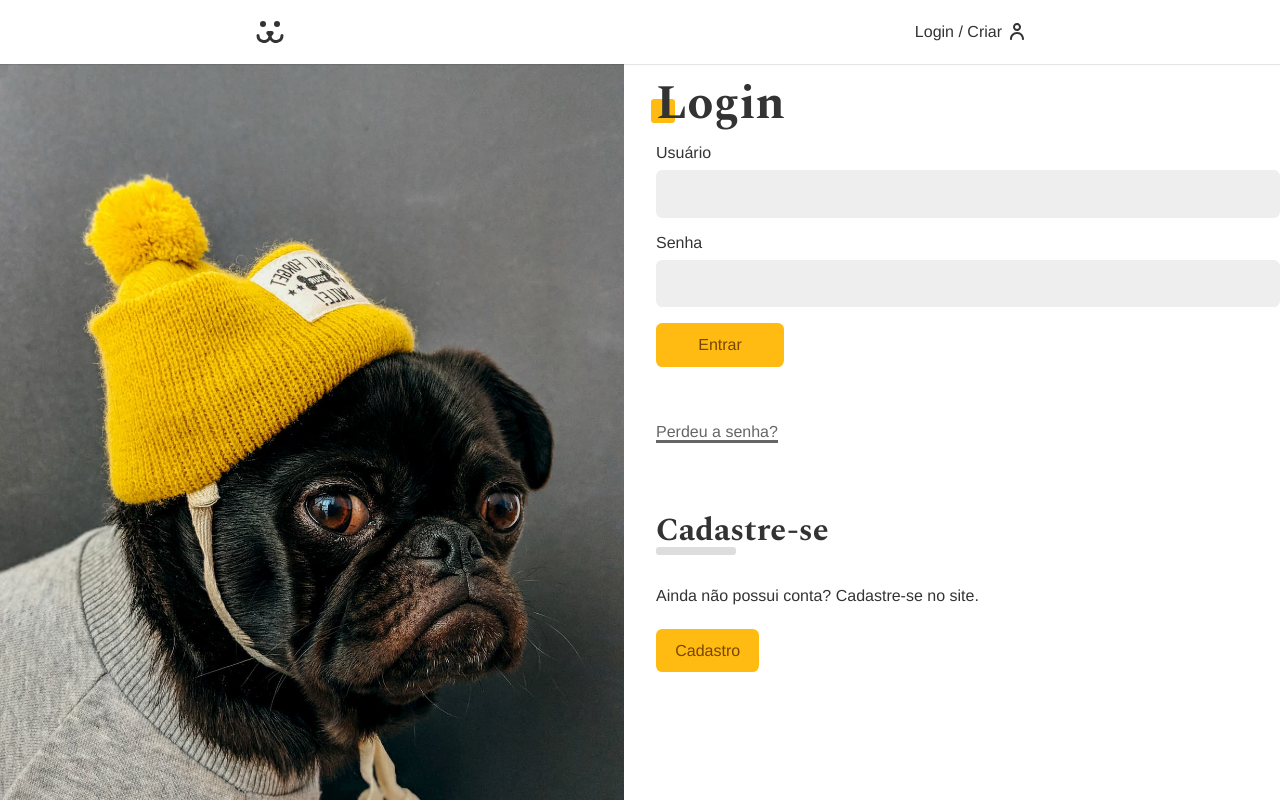
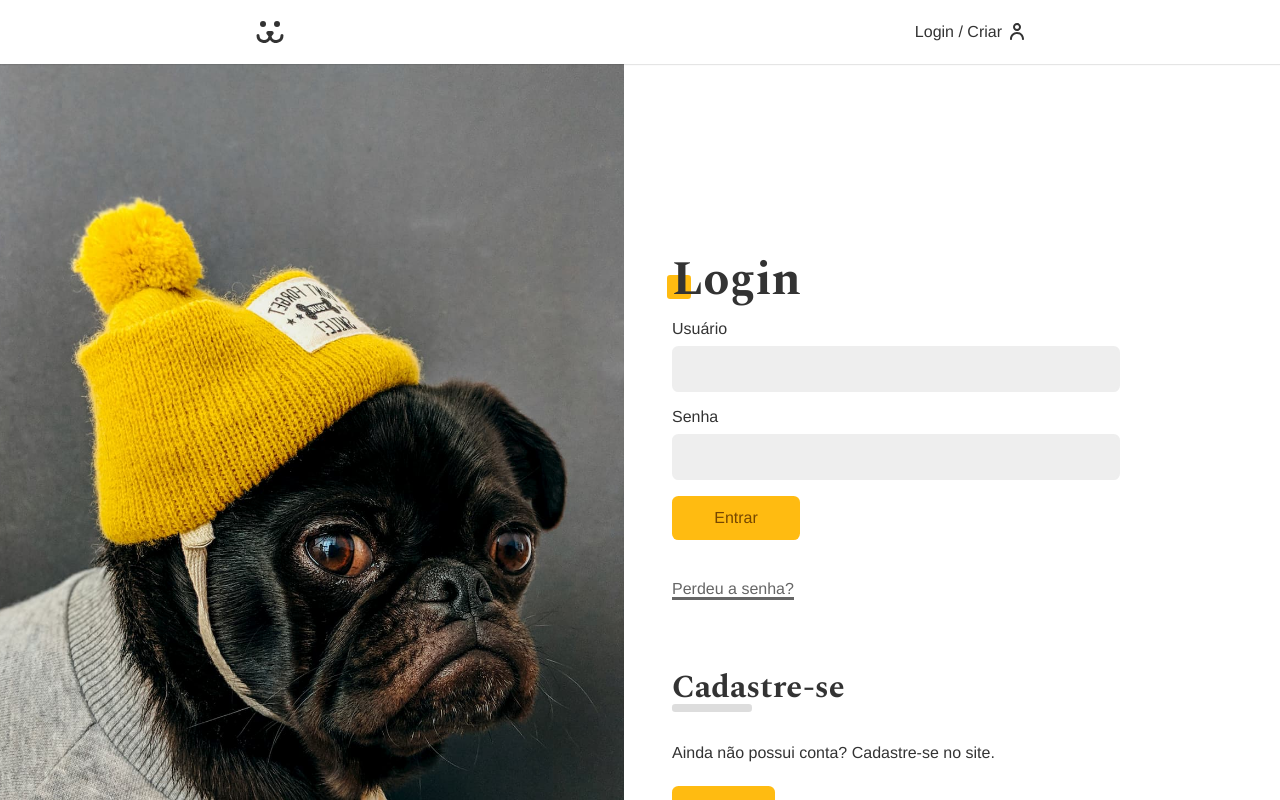
Before and after one commit to MatheusTG/dogs-next, a Next.js app: page /login in a window 1280 px wide. Shown: the top 800 px of the page. Built offline with nearby package versions, Linux system fonts and the light colour scheme.

Commit message:
Refactoring login style

```diff
--- a/src/app/globals.css
+++ b/src/app/globals.css
@@ -97,3 +97,29 @@ ul {
 .VictoryContainer {
   height: initial !important;
 }
+
+.button {
+  font-size: 1rem;
+  font-family: var(--type-first);
+  cursor: pointer;
+  border: none;
+  border-radius: 0.4rem;
+  background-color: #fb1;
+  color: #764701;
+  min-width: 8rem;
+  padding: 0.8rem 1.2rem;
+  box-sizing: border-box;
+  transition: 0.1s;
+  width: max-content;
+}
+
+.button:hover,
+.button:focus {
+  outline: none;
+  box-shadow: 0 0 0 3px #fea, 0 0 0 4px #fb1;
+}
+
+.button:disabled {
+  opacity: 0.5;
+  cursor: wait;
+}
--- a/src/app/login/login.module.css
+++ b/src/app/login/login.module.css
@@ -8,7 +8,15 @@
   content: "";
   min-height: calc(100vh);
   background: url("/assets/login.jpg") no-repeat 50%;
+  background-position-y: 72%;
   background-size: cover;
+}
+
+.loginContent {
+  margin-top: 20vh;
+  max-width: 30rem;
+  padding: 1rem;
+  margin-bottom: 6rem;
 }
 
 .lostPassword {
@@ -53,7 +61,6 @@
   box-sizing: border-box;
   transition: 0.1s;
   width: max-content;
-  margin-bottom: 3.5rem;
 }
 
 .buttonRegister:hover,
--- a/src/app/login/page.tsx
+++ b/src/app/login/page.tsx
@@ -5,7 +5,7 @@ import styles from "./login.module.css";
 
 export default function LoginPage() {
   return (
-    <section className="animaLeft">
+    <section className={`${styles.loginContent} animeLeft`}>
       <h1 className="title">Login</h1>
       <LoginForm />
 
--- a/src/components/Form/Button.module.css
+++ /dev/null
@@ -1,25 +0,0 @@
-.button {
-  font-size: 1rem;
-  font-family: var(--type-first);
-  cursor: pointer;
-  border: none;
-  border-radius: 0.4rem;
-  background-color: #fb1;
-  color: #764701;
-  min-width: 8rem;
-  padding: 0.8rem 1.2rem;
-  box-sizing: border-box;
-  transition: 0.1s;
-  width: max-content;
-}
-
-.button:hover,
-.button:focus {
-  outline: none;
-  box-shadow: 0 0 0 3px #fea, 0 0 0 4px #fb1;
-}
-
-.button:disabled {
-  opacity: 0.5;
-  cursor: wait;
-}
--- a/src/components/Form/Button.tsx
+++ b/src/components/Form/Button.tsx
@@ -5,7 +5,7 @@ export default function Button({
   ...props
 }: React.ComponentProps<"button">) {
   return (
-    <button className={styles.button} {...props} >
+    <button className="button" {...props}>
       {children}
     </button>
   );
--- a/src/components/Form/Input.module.css
+++ b/src/components/Form/Input.module.css
@@ -1,11 +1,12 @@
 .label {
   display: block;
-  padding-bottom: 0.5rem;
+  margin-bottom: 0.5rem;
 }
 
 .input {
   display: block;
-  padding: 0.8rem;
+  padding: 0.75rem;
+  line-height: 1rem;
   border-radius: 0.4rem;
   width: 100%;
   border: 2px solid #eee;
@@ -20,9 +21,3 @@
   background-color: #fff;
   box-shadow: 0 0 0 3px #fea;
 }
-
-.error {
-  color: #f31;
-  font-size: .875rem;
-  margin-top: .25rem;
-}
--- a/src/components/Form/Input.tsx
+++ b/src/components/Form/Input.tsx
@@ -1,10 +1,11 @@
 "use client";
 
+import ErrorMessage from "../helper/ErrorMessage";
 import styles from "./Input.module.css";
 
 type Props = React.ComponentProps<"input"> & {
   label: string;
-  error: string | null;
+  error?: string | null;
   id: string;
 };
 
@@ -21,7 +22,7 @@ export default function Input({ label, error, id, ...props }: Props) {
         name={id}
         {...props}
       />
-      {error && <p className={styles.error}>{error}</p>}
+      {error && <ErrorMessage error={error} />}
     </div>
   );
 }
--- a/src/components/Login/LoginForm.tsx
+++ b/src/components/Login/LoginForm.tsx
@@ -6,6 +6,8 @@ import Button from "../Form/Button";
 import styles from "./LoginForm.module.css";
 import Login from "@/actions/Login";
 import { useFormState, useFormStatus } from "react-dom";
+import ErrorMessage from "../helper/ErrorMessage";
+import React from "react";
 
 function LoginButton() {
   const { pending } = useFormStatus();
@@ -33,6 +35,10 @@ export default function LoginForm() {
     data: null,
   });
 
+  React.useEffect(() => {
+    if (state.ok) window.location.href = "/conta";
+  }, [state.ok]);
+
   return (
     <form action={action} className={styles.form}>
       <Input
@@ -52,7 +58,7 @@ export default function LoginForm() {
         onBlur={password.onBlur}
       />
       <LoginButton />
-      <p>{state.error}</p>
+      {state.error && <ErrorMessage error={state.error} />}
     </form>
   );
 }
--- /dev/null
+++ b/src/components/helper/ErrorMessage.tsx
@@ -0,0 +1,4 @@
+export default function ErrorMessage({ error }: { error: string }) {
+  if (error === "") return null;
+  return <p style={{ color: "#f31", marginTop: "0.5rem" }}>{error}</p>;
+}
--- a/src/hooks/useForm.tsx
+++ b/src/hooks/useForm.tsx
@@ -28,6 +28,8 @@ export default function useForm(type?: keyof typeof types | false) {
     if (inputValue.length === 0) {
       setError("Preencha um valor.");
       return false;
+    } else {
+      setError(null);
     }
     if (type === undefined) return true;
     else if (types[type] && !types[type].regex.test(inputValue)) {
```
